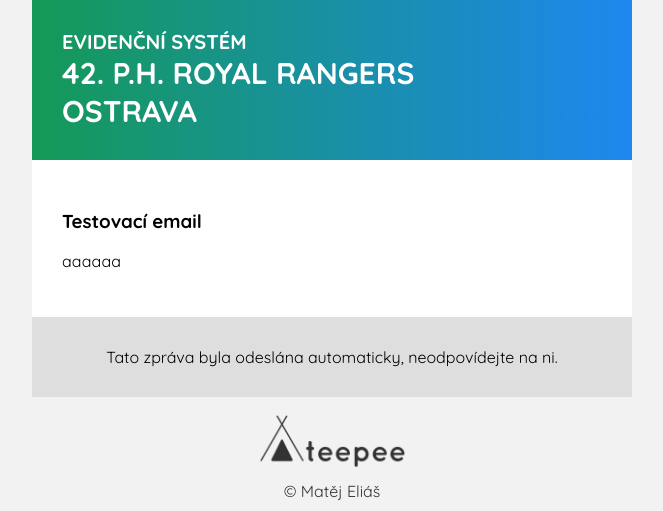
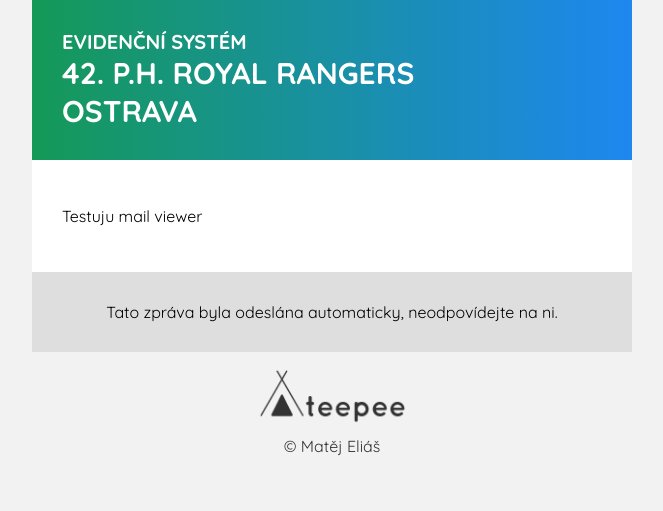
Before and after one commit to elliahu/Teepee, a PHP site: page /model/emailViewerBuffer.html in a window 1280 px wide. Shown: the part 137-648 px from the top of the page, without its empty margins (308-971 px from the left). Run offline with PHP 8.4, Linux system fonts and the light colour scheme.

Commit message:
QoL update, změna nastavení

```diff
--- a/index.php
+++ b/index.php
@@ -35,6 +35,7 @@
     //Zaloguje informaci o výjimce do syslogu
     DB::syslog($exception,"exception",(isset($_SESSION["uzivatel"]->id_vedouciho)) ? $_SESSION["uzivatel"]->id_vedouciho : 0);
     //Přesměruje na nástěnku
+    //Protože došlo k chybě v době inicializace routeru, nelze použít metodu Router->pridejZpravu()
     die("<script>window.location.href = '/nastenka';</script>");
   }
 
--- a/model/emailViewerBuffer.html
+++ b/model/emailViewerBuffer.html
@@ -26,8 +26,7 @@ background-color: #f2f2f2;box-sizing:border-box;">
             <h1 style="color:#fff;text-transform:uppercase;font-size:30px; margin:0px;">42. p.h. royal rangers <br> ostrava</h1>
         </section>
         <section style="width:100%;display: block;background-color: #fff;box-sizing: border-box;padding:30px;text-align: justify;">
-<h1>Testovac&iacute; email</h1>
-<p>aaaaaa</p></section>
+<p>Testuju mail viewer</p></section>
 <section style="display: block;width: 100%;box-sizing: border-box;background-color: #dedede;padding: 30px;text-align: center;">
     <span>Tato zpráva byla odeslána automaticky, neodpovídejte na ni.</span>
 </section>
--- a/view/template.phtml
+++ b/view/template.phtml
@@ -126,7 +126,7 @@
       <button class="uk-offcanvas-close" type="button" uk-close></button>
       <?php require_once("aside-menu.inc.phtml"); ?>
 
-      <div class="uk-padding-small uk-text-small uk-position-bottom-left uk-text-muted"><a href="https://trello.com/invite/b/hGQiCypG/144cf859b96fcb7beaca2d5c9979c7cf/teepee" target="_blank">v. 0.6.6 beta</a></div>
+      <div class="uk-padding-small uk-text-small uk-position-bottom-left uk-text-muted"><a href="https://trello.com/invite/b/hGQiCypG/144cf859b96fcb7beaca2d5c9979c7cf/teepee" target="_blank">v. 0.7.1 beta</a></div>
       <div class="uk-padding-small uk-text-small uk-position-bottom-right ">
         <a class="uk-link-muted" href="http://matejelias.cz">© Matěj Eliáš</a>
       </div>
```
